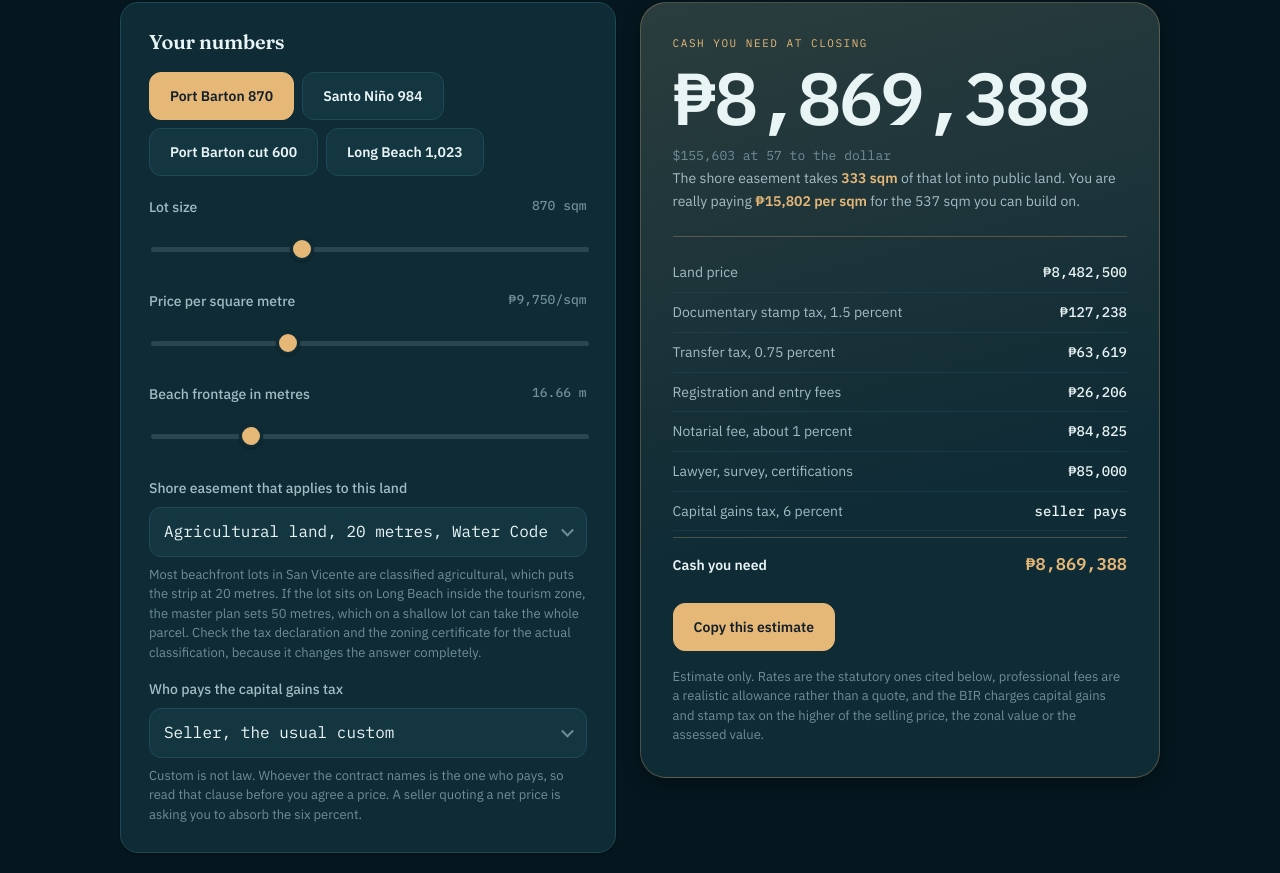
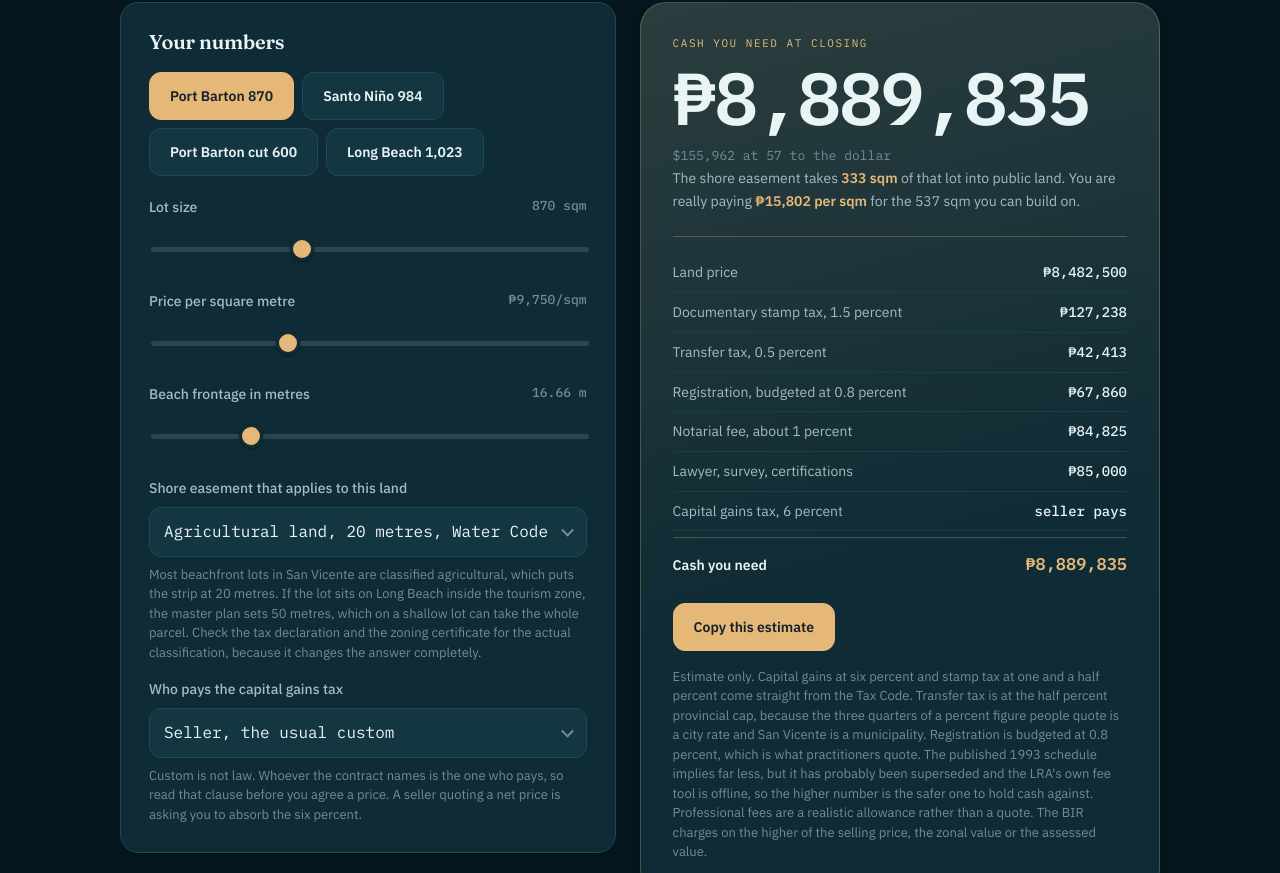
Before and after one commit to theluckystrike/palawan-beachfront-brief, a plain HTML site: page index.html in a window 1280 px wide. Shown: the part 5459-6332 px from the top of the page. Drawn offline with Linux system fonts and the light colour scheme.

Commit message:
Correct the transfer tax to the provincial cap and budget registration honestly

```diff
--- a/index.html
+++ b/index.html
@@ -708,7 +708,7 @@ html[data-theme="light"] .toast { color: #fff; }
           <div class="btn-row">
             <button class="btn btn-p" id="copyResult">Copy this estimate</button>
           </div>
-          <p class="tiny" style="margin:16px 0 0">Estimate only. Rates are the statutory ones cited below, professional fees are a realistic allowance rather than a quote, and the BIR charges capital gains and stamp tax on the higher of the selling price, the zonal value or the assessed value.</p>
+          <p class="tiny" style="margin:16px 0 0">Estimate only. Capital gains at six percent and stamp tax at one and a half percent come straight from the Tax Code. Transfer tax is at the half percent provincial cap, because the three quarters of a percent figure people quote is a city rate and San Vicente is a municipality. Registration is budgeted at 0.8 percent, which is what practitioners quote. The published 1993 schedule implies far less, but it has probably been superseded and the LRA's own fee tool is offline, so the higher number is the safer one to hold cash against. Professional fees are a realistic allowance rather than a quote. The BIR charges on the higher of the selling price, the zonal value or the assessed value.</p>
         </div>
       </div>
     </div>
@@ -1989,10 +1989,12 @@ outreach: [
     var effRate = usable > 0 ? land / usable : 0;
 
     // Transaction costs. Philippine practice, rates cited in the costs section.
-    var cgt = land * 0.06;          // capital gains tax, seller by custom
-    var dst = land * 0.015;         // documentary stamp tax, buyer by custom
-    var xfer = land * 0.0075;       // LGU transfer tax, provincial ceiling
-    var reg = land * 0.0025 + 5000; // LRA registration, approximate
+    var cgt = land * 0.06;          // NIRC 24(D), seller is the statutory taxpayer
+    var dst = land * 0.015;         // NIRC 196, P15 per P1,000
+    var xfer = land * 0.005;        // LGC 135 provincial cap. 0.75% is a CITY rate and
+                                    // San Vicente is a municipality of Palawan province.
+    var reg = land * 0.008;         // budget figure. The 1993 LRA schedule implies far less,
+                                    // but it is probably stale and practitioners quote 0.8%.
     var noty = land * 0.01;         // notarial, commonly negotiated down
     var pro = 85000;                // lawyer + relocation survey + certifications
     var buyerSide = dst + xfer + reg + noty + pro;
@@ -2011,8 +2013,8 @@ outreach: [
     var rows = [
       ["Land price", php(land)],
       ["Documentary stamp tax, 1.5 percent", php(dst)],
-      ["Transfer tax, 0.75 percent", php(xfer)],
-      ["Registration and entry fees", php(reg)],
+      ["Transfer tax, 0.5 percent", php(xfer)],
+      ["Registration, budgeted at 0.8 percent", php(reg)],
       ["Notarial fee, about 1 percent", php(noty)],
       ["Lawyer, survey, certifications", php(pro)],
       ["Capital gains tax, 6 percent", (sellerPays ? "seller pays" : php(cgt))]
```
Also changed, not shown: parts/20-body-d-calc.html (+1 -1 lines), parts/40-app.js (+8 -6 lines).
